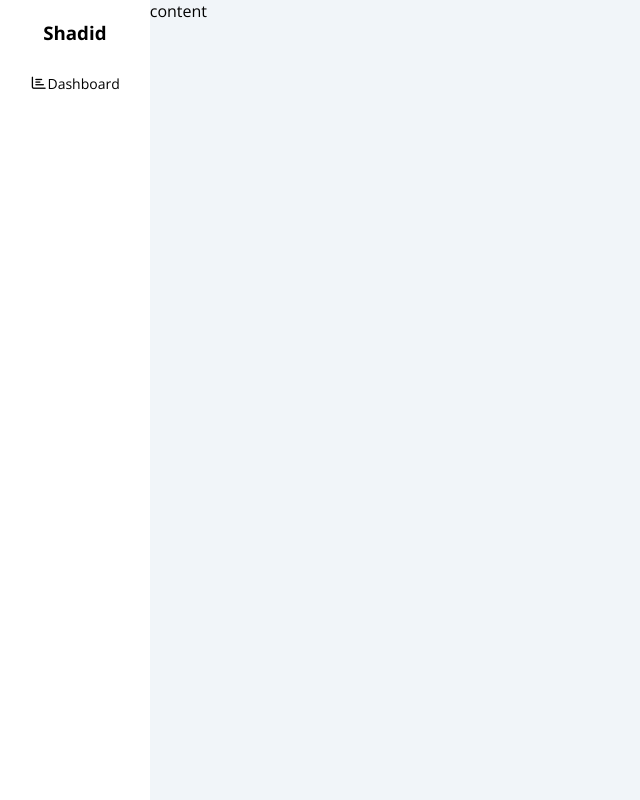
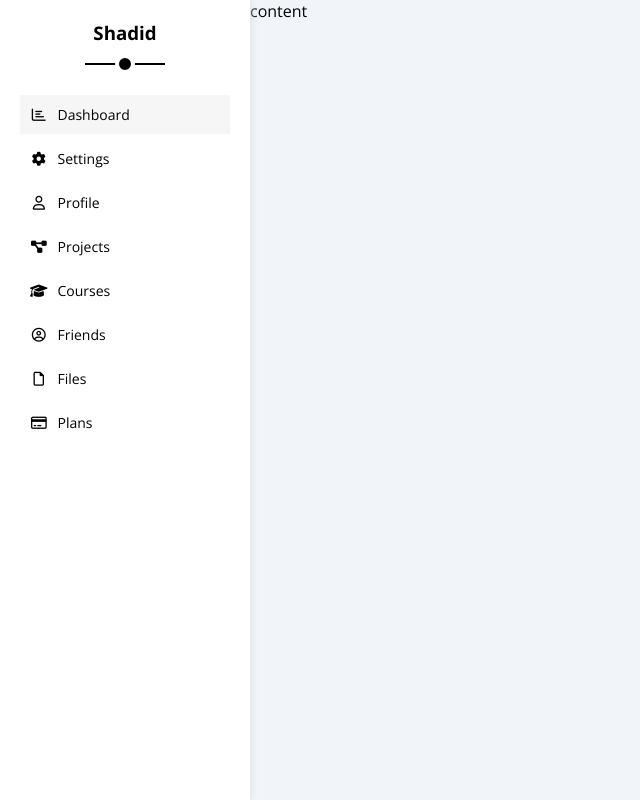
Before and after one commit to MohammadShaded/ShadidWebsite, a plain HTML site: page index.html in a window 1280 px wide. Shown: the whole page, without its empty margins (0-640 px from the left). Drawn offline with nearby package versions, Linux system fonts and the light colour scheme.

Commit message:
Sidebar Part 2 And Continue Work

```diff
--- a/css/framework.css
+++ b/css/framework.css
@@ -51,3 +51,8 @@
     border-radius:6px ;
 }
 /* End Border */
+@media (max-width:767px){
+    .hide-mobile {
+        display: none;
+    }
+}
--- a/css/master.css
+++ b/css/master.css
@@ -24,3 +24,67 @@ ul {
     list-style: none;
     padding: 0;
 }
+
+/* Start Sidebar  */
+.sidebar {
+    width: 250px;
+    box-shadow:  0 0 10px #DDD;
+}
+.sidebar > h3 {
+margin-bottom: 50px;
+}
+.sidebar > h3::after, .sidebar > h3::before{
+    content: "";
+    background-color: black;
+    position: absolute;
+    transform: translateX(-50%);
+    left: 50%;
+
+
+}
+.sidebar > h3::before {
+
+    height: 2px;
+    width: 80px;
+    bottom: -20px;
+}
+
+.sidebar > h3::after {
+    height: 12px;
+    width: 12px;
+    border-radius: 50%;
+    border: 4px solid white;
+    bottom: -29px;
+}
+
+
+.sidebar ul li a {
+    transition: 0.3s;
+    margin-bottom:5px;
+}
+.sidebar ul li a:hover,
+.sidebar ul li a.active {
+    background-color: #f6f6f6;
+}
+.sidebar ul li a span{
+    font-size: 14px;
+    margin-left: 10px;
+}
+@media (max-width: 767px) {
+    .sidebar {
+        width: 58px;
+        padding: 10px;
+    }
+
+    .sidebar > h3 {
+        font-size: 13px ;
+        margin-bottom: 15px;
+    }
+    .sidebar > h3::after, .sidebar > h3::before {
+        display: none;
+    }
+    .sidebar ul li a span {
+        display: none;
+    }
+}
+/* End Sidebar  */
--- a/index.html
+++ b/index.html
@@ -4,8 +4,8 @@
     <meta charset="UTF-8">
     <meta name="viewport" content="width=device-width, initial-scale=1.0">
     <title>Dashboard</title>
+    <link rel="stylesheet" href="css/framework.css">
     <link rel="stylesheet" href="css/master.css">
-    <link rel="stylesheet" href="css/framework.css">
     <link rel="stylesheet" href="css/all.min.css">
     <link rel="preconnect" href="https://fonts.googleapis.com">
     <link rel="preconnect" href="https://fonts.gstatic.com" crossorigin>
@@ -22,6 +22,48 @@
                         <span>Dashboard</span>
                     </a>
                 </li>
+                <li>
+                    <a class="d-flex align-center fs-14 c-black rad-6 p-10" href="settings.html">
+                      <i class="fa-solid fa-gear fa-fw"></i>
+                      <span>Settings</span>
+                    </a>
+                  </li>
+                  <li>
+                    <a class="d-flex align-center fs-14 c-black rad-6 p-10" href="profile.html">
+                      <i class="fa-regular fa-user fa-fw"></i>
+                      <span>Profile</span>
+                    </a>
+                  </li>
+                  <li>
+                    <a class="d-flex align-center fs-14 c-black rad-6 p-10" href="projects.html">
+                      <i class="fa-solid fa-diagram-project fa-fw"></i>
+                      <span>Projects</span>
+                    </a>
+                  </li>
+                  <li>
+                    <a class="d-flex align-center fs-14 c-black rad-6 p-10" href="courses.html">
+                      <i class="fa-solid fa-graduation-cap fa-fw"></i>
+                      <span>Courses</span>
+                    </a>
+                  </li>
+                  <li>
+                    <a class="d-flex align-center fs-14 c-black rad-6 p-10" href="friends.html">
+                      <i class="fa-regular fa-circle-user fa-fw"></i>
+                      <span>Friends</span>
+                    </a>
+                  </li>
+                  <li>
+                    <a class="d-flex align-center fs-14 c-black rad-6 p-10" href="files.html">
+                      <i class="fa-regular fa-file fa-fw"></i>
+                      <span>Files</span>
+                    </a>
+                  </li>
+                  <li>
+                    <a class="d-flex align-center fs-14 c-black rad-6 p-10" href="plans.html">
+                      <i class="fa-regular fa-credit-card fa-fw"></i>
+                      <span>Plans</span>
+                    </a>
+                  </li>
             </ul>
         </div>
         <div class="content">content</div>
```
